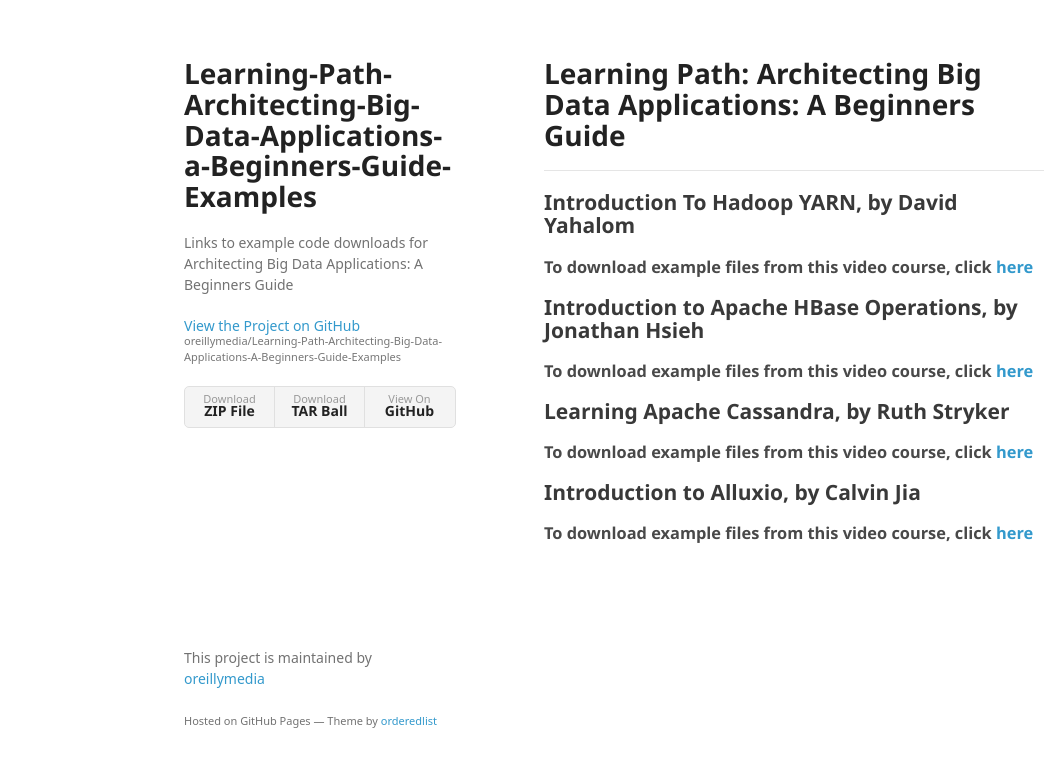
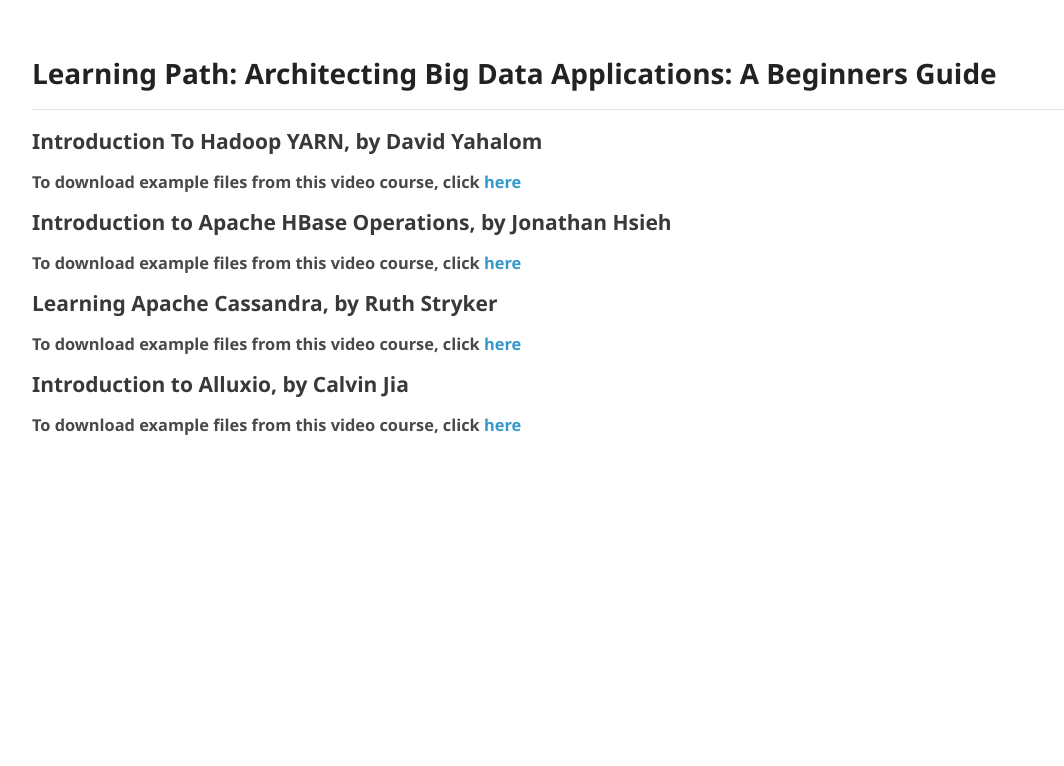
Before and after one commit to oreillymedia/Learning-Path-Architecting-Big-Data-Applications-A-Beginners-Guide-Examples, a plain HTML site: page index.html in a window 1280 px wide. Shown: the whole page, without its empty margins (26-1090 px from the left). Drawn offline with Linux system fonts and the light colour scheme; a web font is replaced by a local one.

Commit message:
Update index.html

```diff
--- a/index.html
+++ b/index.html
@@ -13,21 +13,6 @@
     <![endif]-->
   </head>
   <body>
-    <div class="wrapper">
-      <header>
-        <h1>Learning-Path-Architecting-Big-Data-Applications-a-Beginners-Guide-Examples</h1>
-        <p>Links to example code downloads for Architecting Big Data Applications: A Beginners Guide</p>
-
-        <p class="view"><a href="https://github.com/oreillymedia/Learning-Path-Architecting-Big-Data-Applications-A-Beginners-Guide-Examples">View the Project on GitHub <small>oreillymedia/Learning-Path-Architecting-Big-Data-Applications-A-Beginners-Guide-Examples</small></a></p>
-
-
-        <ul>
-          <li><a href="https://github.com/oreillymedia/Learning-Path-Architecting-Big-Data-Applications-A-Beginners-Guide-Examples/zipball/master">Download <strong>ZIP File</strong></a></li>
-          <li><a href="https://github.com/oreillymedia/Learning-Path-Architecting-Big-Data-Applications-A-Beginners-Guide-Examples/tarball/master">Download <strong>TAR Ball</strong></a></li>
-          <li><a href="https://github.com/oreillymedia/Learning-Path-Architecting-Big-Data-Applications-A-Beginners-Guide-Examples">View On <strong>GitHub</strong></a></li>
-        </ul>
-      </header>
-      <section>
         <h1>
 <a id="learning-path-architecting-big-data-applications-a-beginners-guide" class="anchor" href="#learning-path-architecting-big-data-applications-a-beginners-guide" aria-hidden="true"><span aria-hidden="true" class="octicon octicon-link"></span></a>Learning Path: Architecting Big Data Applications: A Beginners Guide</h1>
 
@@ -60,12 +45,6 @@
 <h3>
 <a id="to-download-example-files-from-this-video-course-click-here-3" class="anchor" href="#to-download-example-files-from-this-video-course-click-here-3" aria-hidden="true"><span aria-hidden="true" class="octicon octicon-link"></span></a>To download example files from this video course, click <a href="http://shop.oreilly.com/product/0636920048596.do">here</a>
 </h3>
-      </section>
-      <footer>
-        <p>This project is maintained by <a href="https://github.com/oreillymedia">oreillymedia</a></p>
-        <p><small>Hosted on GitHub Pages &mdash; Theme by <a href="https://github.com/orderedlist">orderedlist</a></small></p>
-      </footer>
-    </div>
     <script src="javascripts/scale.fix.js"></script>
 
   </body>
```
